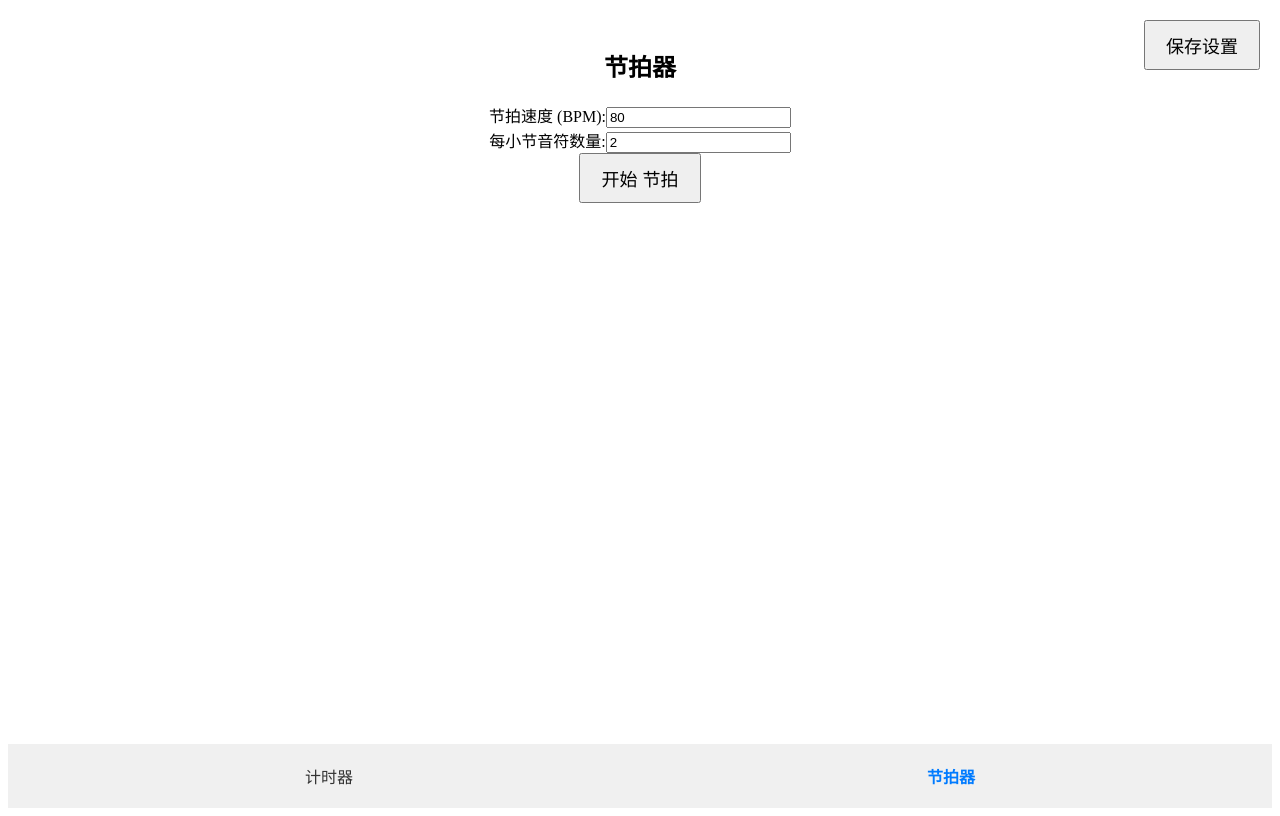
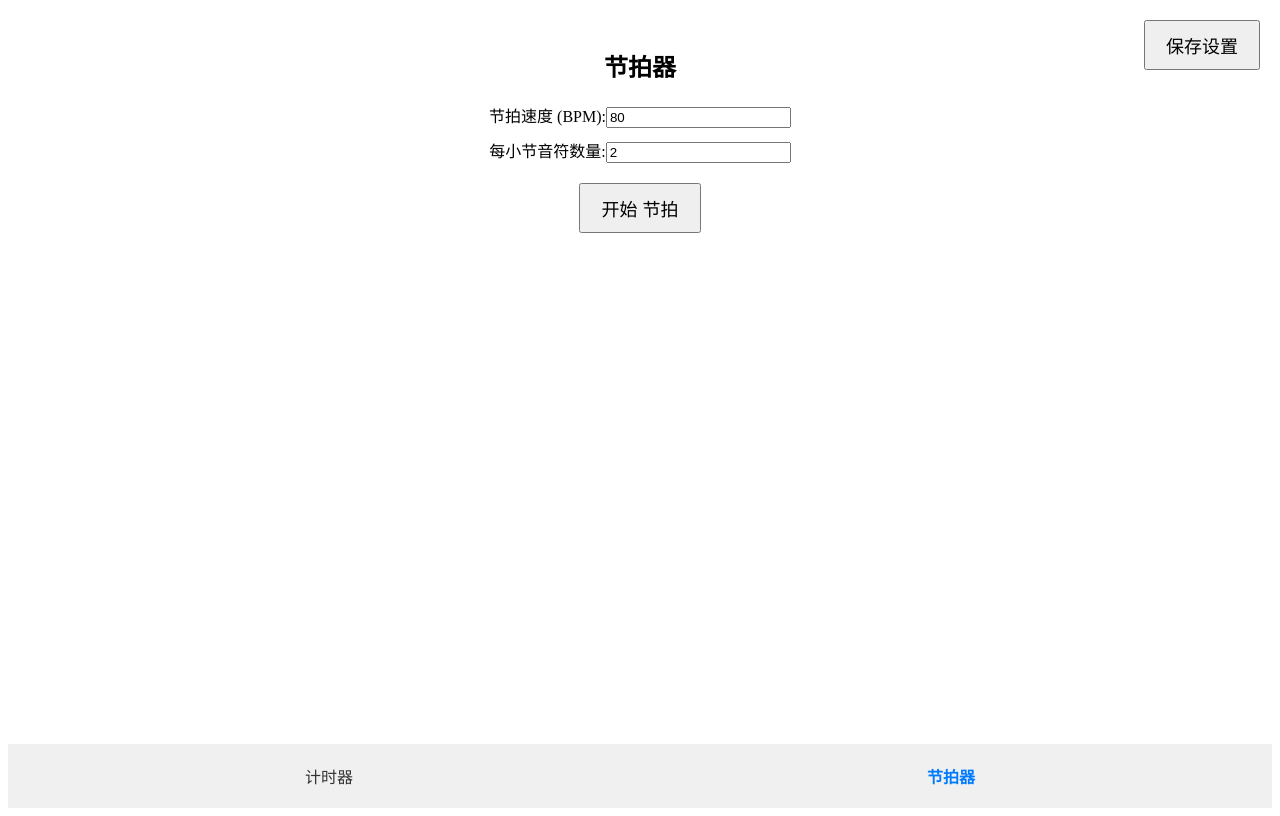
Before and after one commit to bitsf/remember_helper, a Vue app: page /metronome in a window 1280 px wide. Built offline with nearby package versions, Linux system fonts and the light colour scheme.

Commit message:
优化ui

```diff
--- a/src/components/Metronome.vue
+++ b/src/components/Metronome.vue
@@ -1,13 +1,15 @@
 <template>
     <div class="metronome">
         <h2>节拍器</h2>
-    <div>
+        <div class="input-group">
+            <div class="input-field">
                 <label>节拍速度 (BPM):</label>
                 <input type="number" v-model="bpm" @input="updateInterval" />
             </div>
-    <div>
+            <div class="input-field">
                 <label>每小节音符数量:</label>
                 <input type="number" v-model="beatsPerMeasure" @input="updateInterval" />
+            </div>
         </div>
         <button class="save-button" @click="saveSettings">保存设置</button>
         <button @click="toggleMetronome">{{ isPlaying ? '停止' : '开始' }} 节拍</button>
@@ -86,6 +88,14 @@
     margin-top: 20px;
 }
 
+.input-group {
+    margin: 20px 0;
+  }
+
+  .input-field {
+    margin: 10px 0;
+  }
+
 button {
     padding: 10px 20px;
     font-size: 18px;
--- a/src/components/Timer.vue
+++ b/src/components/Timer.vue
@@ -1,6 +1,6 @@
 <template>
     <div class="container">
-      <h1>计时器应用</h1>
+      <h1>计时器</h1>
 
       <div class="input-group">
         <div class="input-field">
```
Also changed, not shown: 1 other file (tests, documents, lock files or other folders). Lines whose indentation alone changed are shown as unchanged.
